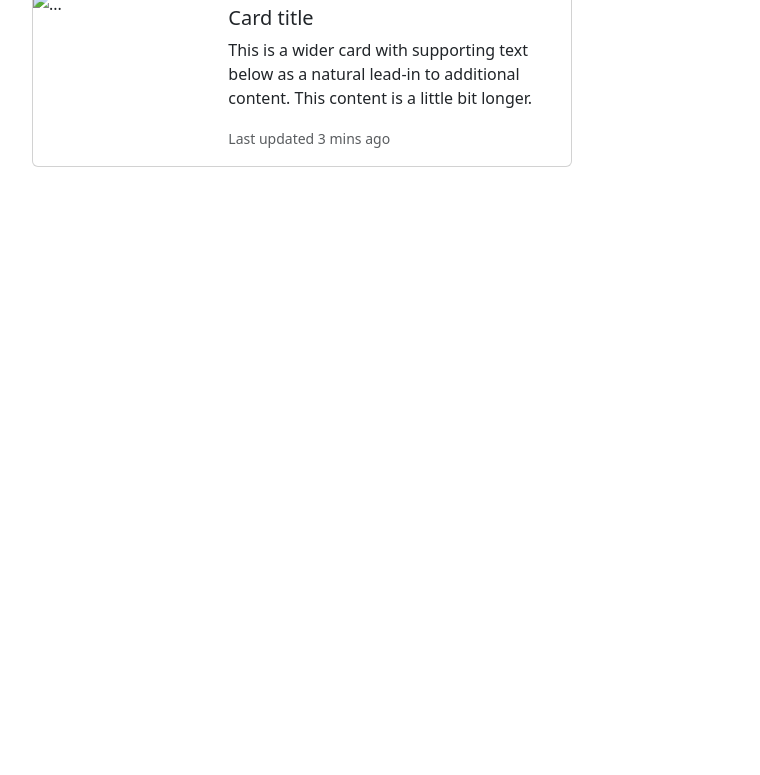
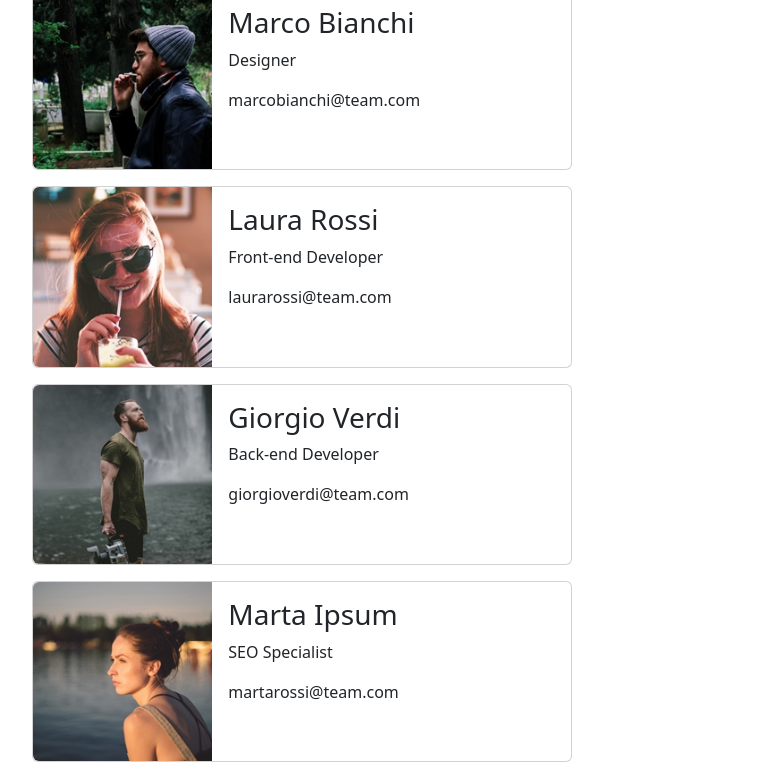
Before and after one commit to filippo-casadei/js-our-team, a plain HTML site: page index.html in a window 1280 px wide. Shown: the part 67-842 px from the top of the page, without its empty margins (50-810 px from the left). Before the commit the page ends 800 px from the top, so only its background shows below. Drawn offline with nearby package versions, Linux system fonts and the light colour scheme.

Commit message:
Modificata classe in container in index.html che rompeva tutto, eliminata la card statica di bootsrap da cui ho preso esempio.

```diff
--- a/index.html
+++ b/index.html
@@ -17,22 +17,7 @@
 
     <h1 class="text-center">Meet our Team</h1>
 
-    <div class="container">
-        <div class="card mb-3" style="max-width: 540px;">
-            <div class="row g-0">
-                <div class="col-md-4">
-                    <img src="..." class="img-fluid rounded-start" alt="...">
-                </div>
-                <div class="col-md-8">
-                    <div class="card-body">
-                        <h5 class="card-title">Card title</h5>
-                        <p class="card-text">This is a wider card with supporting text below as a natural lead-in to
-                            additional content. This content is a little bit longer.</p>
-                        <p class="card-text"><small class="text-body-secondary">Last updated 3 mins ago</small></p>
-                    </div>
-                </div>
-            </div>
-        </div>
+    <div class="container team-container">
 
     </div>
 
```
